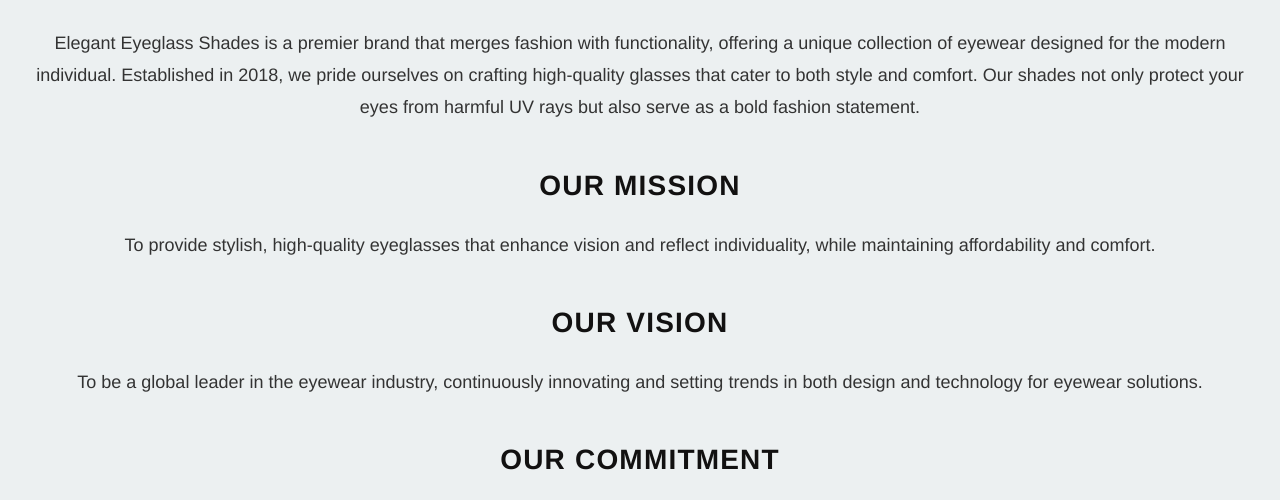
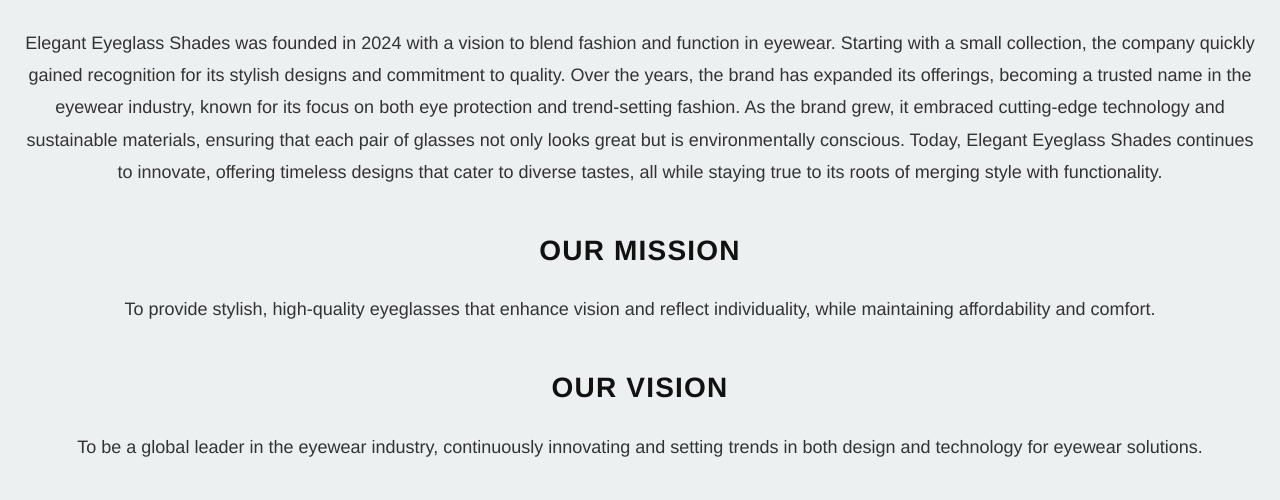
Before and after one commit to aicelpalana/aicelpalana.github.io, a plain HTML site: page WEB/acompany.html in a window 1280 px wide. Shown: the part 267-767 px from the top of the page. Drawn offline with Linux system fonts and the light colour scheme.

Commit message:
Update acompany.html

```diff
--- a/WEB/acompany.html
+++ b/WEB/acompany.html
@@ -27,8 +27,7 @@
 
     <section class="about-us">
         <h2>About Our Company</h2>
-        <p>Elegant Eyeglass Shades is a premier brand that merges fashion with functionality, offering a unique collection of eyewear designed for the modern individual. Established in 2018, we pride ourselves on crafting high-quality glasses that cater
-            to both style and comfort. Our shades not only protect your eyes from harmful UV rays but also serve as a bold fashion statement.</p>
+        <p>Elegant Eyeglass Shades was founded in 2024 with a vision to blend fashion and function in eyewear. Starting with a small collection, the company quickly gained recognition for its stylish designs and commitment to quality. Over the years, the brand has expanded its offerings, becoming a trusted name in the eyewear industry, known for its focus on both eye protection and trend-setting fashion. As the brand grew, it embraced cutting-edge technology and sustainable materials, ensuring that each pair of glasses not only looks great but is environmentally conscious. Today, Elegant Eyeglass Shades continues to innovate, offering timeless designs that cater to diverse tastes, all while staying true to its roots of merging style with functionality.</p>
 
         <h3>Our Mission</h3>
         <p>To provide stylish, high-quality eyeglasses that enhance vision and reflect individuality, while maintaining affordability and comfort.</p>
```
